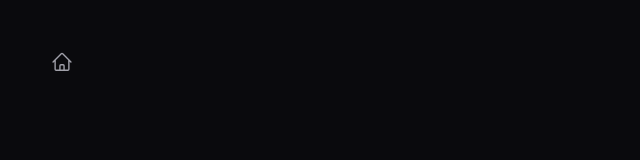
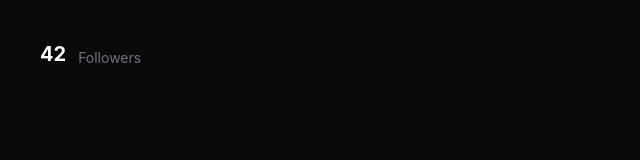
Before and after one commit to Grintaking19/kinlo, a React (Vite) app in the folder apps/client/: page / in a window 1280 px wide. Shown: the top 160 px of the page, without its empty margins (0-640 px from the left). Built offline with nearby package versions, Linux system fonts and the light colour scheme.

Commit message:
feat(StatBlock): :sparkles: Finished StatBlock primitive component, Landing Page StatBlock and Profile StatBlock

```diff
--- a/apps/client/src/App.jsx
+++ b/apps/client/src/App.jsx
@@ -1,39 +1,12 @@
-import React from "react";
-import NavItem from "./components/layout/NavItem";
+import StatBlock from "./components/layout/StatBlock.jsx";
 import "./App.css";
 
 function App() {
-  const [activeNavItem, setActiveNavItem] = React.useState(false);
-  const handleNavItemClick = () => {
-    setActiveNavItem(!activeNavItem);
-  }
+
   return (
 
     <div className="bg-bg min-h-screen p-10">
-      <NavItem
-        href="#"
-        size="sm"
-        icon={
-          <svg
-
-            xmlns="http://www.w3.org/2000/svg"
-            fill="none"
-            viewBox="0 0 24 24"
-            strokeWidth={1.5}
-            stroke="currentColor"
-            className="w-full h-full"
-          >
-            <path
-              strokeLinecap="round"
-              strokeLinejoin="round"
-              d="M2.25 12l8.954-8.955c.44-.439 1.152-.439 1.591 0L21.75 12M4.5 9.75v10.125c0 .621.504 1.125 1.125 1.125H9.75v-4.875c0-.621.504-1.125 1.125-1.125h2.25c.621 0 1.125.504 1.125 1.125V21h4.125c.621 0 1.125-.504 1.125-1.125V9.75M8.25 21h8.25"
-            />
-          </svg>
-        }
-        active={activeNavItem}
-        onClick={handleNavItemClick}
-        aria-label="Home"
-      />
+      <StatBlock size="md" orientation="horizontal" gradient={false} number="42" label="Followers" />
     </div>
   );
 }
--- /dev/null
+++ b/apps/client/src/components/layout/StatBlock.jsx
@@ -0,0 +1,90 @@
+const SIZES = {
+  sm: {
+    number: "text-base font-bold",
+    label: "text-xs font-normal text-text-muted",
+  },
+  md: {
+    number: "text-xl font-bold",
+    label: "text-sm font-normal text-text-muted",
+  },
+  lg: {
+    number: "text-4xl font-bold",
+    label: "text-sm font-normal text-text-secondary",
+  },
+};
+
+const VARIANTS = {
+  horizontal: "inline-flex flex-row items-end justify-center gap-3",
+  vertical: "inline-flex flex-col items-center justify-center gap-1",
+};
+
+const StatBlock = ({
+  size = "sm",
+  orientation = "horizontal",
+  gradient = false,
+  number,
+  label,
+  className = "",
+}) => {
+  /**
+   * Guarding against Missing/Invalid Props
+   */
+
+  if (
+    import.meta.env.DEV &&
+    !Object.keys(SIZES).includes(size) &&
+    size !== null
+  ) {
+    console.warn(
+      `Invalid size prop: ${size}. Please use one of the following: ${Object.keys(SIZES).join(", ")}, defaulting to "sm".`,
+    );
+    size = "sm";
+  }
+
+  if (
+    import.meta.env.DEV &&
+    !Object.keys(VARIANTS).includes(orientation) &&
+    orientation !== null
+  ) {
+    console.warn(
+      `Invalid orientation prop: ${orientation}. Please use one of the following: ${Object.keys(VARIANTS).join(", ")}, defaulting to "horizontal".`,
+    );
+    orientation = "horizontal";
+  }
+
+  if (
+    import.meta.env.DEV &&
+    typeof gradient !== "boolean" &&
+    gradient !== null
+  ) {
+    console.warn(
+      `Invalid gradient prop: ${gradient}. Please use a boolean value (true or false), defaulting to false.`,
+    );
+    gradient = false;
+  }
+
+  if (import.meta.env.DEV && (number === undefined || label === undefined)) {
+    console.error(
+      `Missing required props: number and label are required for StatBlock component.`,
+    );
+  }
+
+  const sizeClasses = size ? SIZES[size] : SIZES.sm;
+  const orientationClasses = orientation
+    ? VARIANTS[orientation]
+    : VARIANTS.horizontal;
+  const gradientClasses = gradient
+    ? "bg-gradient-to-r from-gradient-cta-start to-gradient-cta-end bg-clip-text text-transparent"
+    : "text-text";
+
+  return (
+    <div className={`${className} ${orientationClasses}`}>
+      <span className={`${sizeClasses.number} ${gradientClasses}`}>
+        {number}
+      </span>
+      <span className={`${sizeClasses.label}`}>{label}</span>
+    </div>
+  );
+};
+
+export default StatBlock;
```
